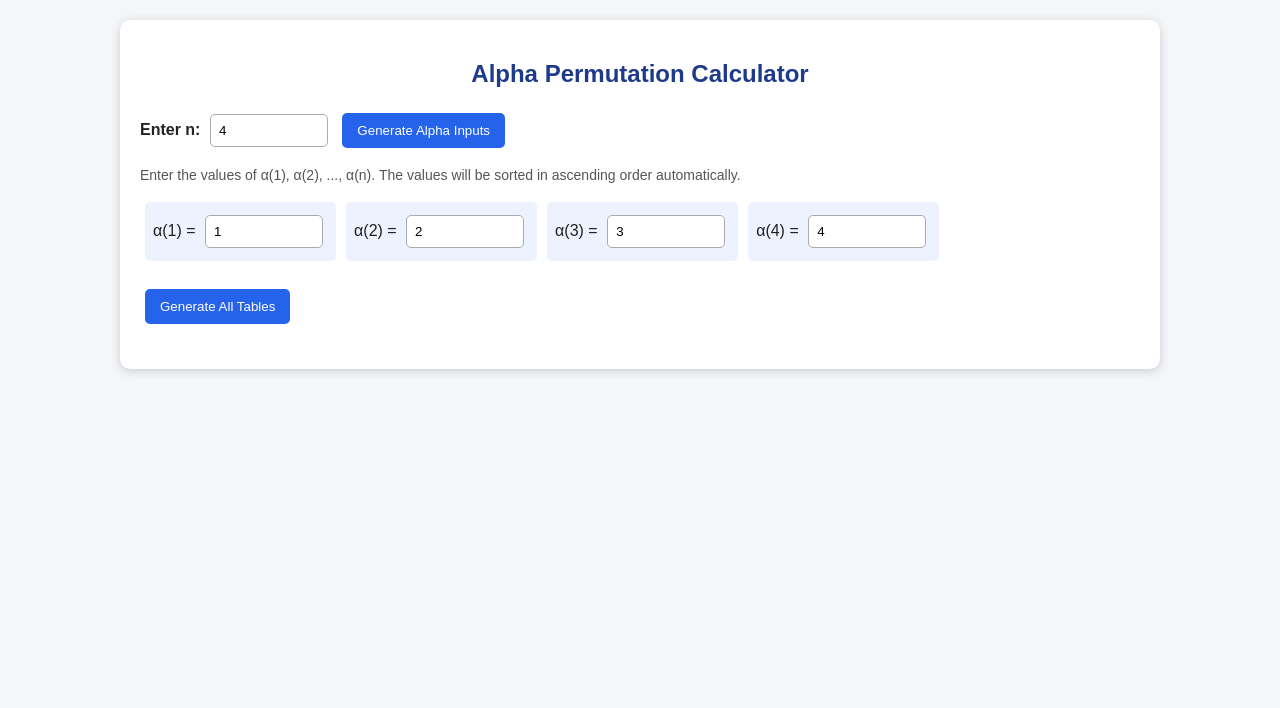
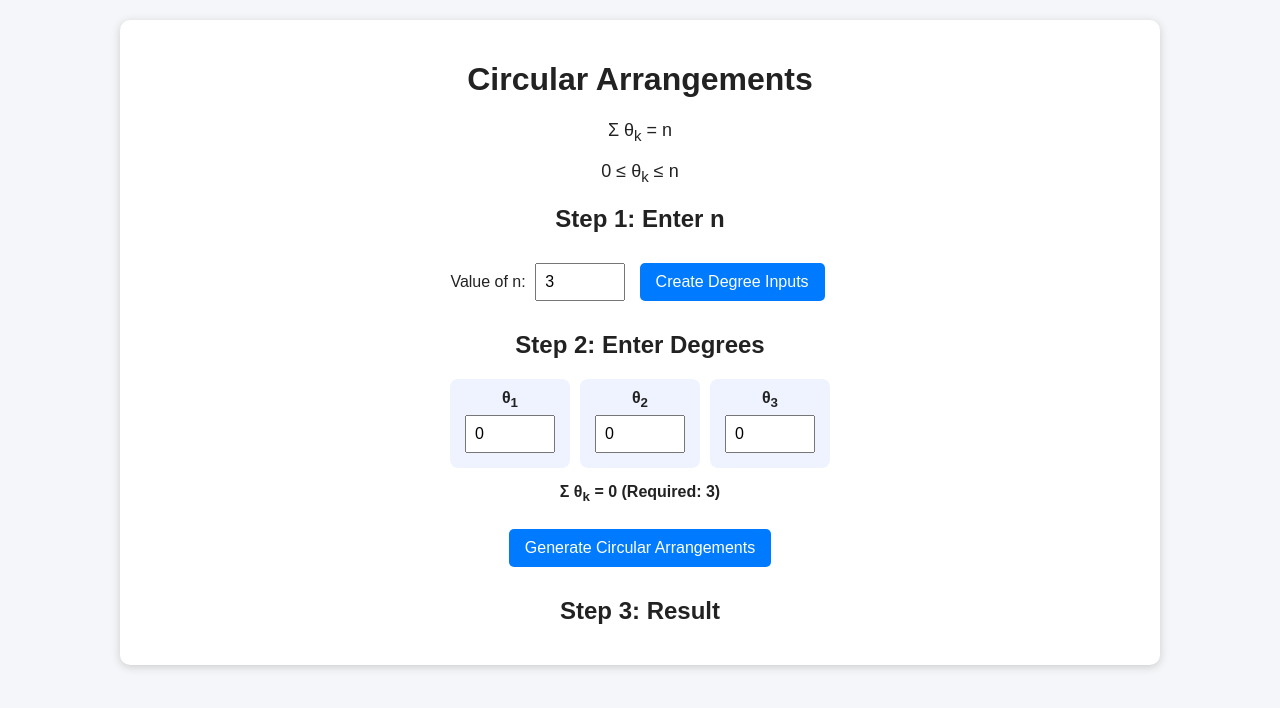
Before and after one commit to Das-Anurag/r, a plain HTML site: page index.html in a window 1280 px wide. Drawn offline with Linux system fonts and the light colour scheme.

Commit message:
Update index.htmla

```diff
--- a/index.html
+++ b/index.html
@@ -4,7 +4,8 @@
 <head>
 <meta charset="UTF-8">
 <meta name="viewport" content="width=device-width, initial-scale=1.0">
-<title>Alpha Permutation Calculator</title>
+
+<title>Circular Arrangements</title>
 
 <style>
     body {
@@ -14,97 +15,98 @@
         color: #222;
     }
 
+    h1, h2 {
+        text-align: center;
+    }
+
     .container {
         max-width: 1000px;
         margin: auto;
         background: white;
         padding: 20px;
         border-radius: 10px;
-        box-shadow: 0 2px 10px #ccc;
-    }
-
-    h2 {
-        text-align: center;
-        color: #1e3a8a;
+        box-shadow: 0 2px 8px #ccc;
     }
 
     input {
+        width: 70px;
         padding: 8px;
         margin: 5px;
-        width: 100px;
-        border: 1px solid #aaa;
-        border-radius: 5px;
+        font-size: 16px;
     }
 
     button {
-        padding: 10px 15px;
-        margin: 5px;
-        background: #2563eb;
-        color: white;
+        padding: 10px 16px;
+        margin: 10px 5px;
+        font-size: 16px;
+        cursor: pointer;
         border: none;
         border-radius: 5px;
-        cursor: pointer;
+        background: #007bff;
+        color: white;
     }
 
     button:hover {
-        background: #1d4ed8;
+        background: #0056b3;
     }
 
-    .alpha-input {
-        display: inline-block;
-        margin: 5px;
-        padding: 8px;
-        background: #eef2ff;
-        border-radius: 5px;
+    .degree-inputs {
+        display: flex;
+        flex-wrap: wrap;
+        justify-content: center;
+        gap: 10px;
+        margin: 15px 0;
     }
 
-    .result {
+    .degree-box {
+        text-align: center;
+        padding: 10px;
+        background: #eef3ff;
+        border-radius: 8px;
+    }
+
+    .degree-box label {
+        display: block;
+        font-weight: bold;
+    }
+
+    .message {
+        text-align: center;
+        font-weight: bold;
+        margin: 15px;
+    }
+
+    .table-container {
+        overflow-x: auto;
         margin-top: 20px;
-        overflow-x: auto;
     }
 
     table {
+        border-collapse: collapse;
         width: 100%;
-        border-collapse: collapse;
-        margin-top: 10px;
-        min-width: 600px;
+        min-width: 500px;
     }
 
     th, td {
-        border: 1px solid #ccc;
+        border: 1px solid #888;
         padding: 10px;
         text-align: center;
+        white-space: nowrap;
     }
 
     th {
-        background: #dbeafe;
+        background: #007bff;
+        color: white;
     }
 
-    .expression {
-        text-align: left;
-        word-break: break-word;
+    tr:nth-child(even) {
+        background: #f2f2f2;
     }
 
-    .note {
-        color: #555;
-        font-size: 14px;
-    }
-
-    .sum-box {
-        margin-top: 25px;
-        padding: 15px;
-        background: #eef2ff;
-        border-radius: 8px;
-        overflow-wrap: anywhere;
-    }
-
-    .sum-box h3 {
-        color: #1e3a8a;
-    }
-
-    .table-title {
-        color: #1e3a8a;
-        margin-top: 25px;
+    .formula {
+        text-align: center;
+        font-size: 18px;
+        margin: 15px;
     }
 </style>
 </head>
@@ -113,417 +115,304 @@
 
 <div class="container">
 
-<h2>Alpha Permutation Calculator</h2>
+    <h1>Circular Arrangements</h1>
 
-<label><b>Enter n:</b></label>
-<input type="number" id="n" min="1" max="9" value="4">
+    <div class="formula">
+        <p>Σ θ<sub>k</sub> = n</p>
+        <p>0 ≤ θ<sub>k</sub> ≤ n</p>
+    </div>
 
-<button onclick="generateInputs()">Generate Alpha Inputs</button>
+    <h2>Step 1: Enter n</h2>
 
-<p class="note">
-Enter the values of α(1), α(2), ..., α(n).
-The values will be sorted in ascending order automatically.
-</p>
+    <div style="text-align:center;">
+        <label for="nValue">Value of n:</label>
+        <input type="number" id="nValue" min="1" max="9" value="3">
 
-<div id="alphaInputs"></div>
+        <button onclick="createDegreeInputs()">
+            Create Degree Inputs
+        </button>
+    </div>
 
-<br>
+    <h2>Step 2: Enter Degrees</h2>
 
-<button onclick="calculate()">Generate All Tables</button>
+    <div id="degreeInputs" class="degree-inputs"></div>
 
-<div class="result" id="results"></div>
+    <div class="message" id="degreeSum"></div>
+
+    <div style="text-align:center;">
+        <button onclick="generateArrangements()">
+            Generate Circular Arrangements
+        </button>
+    </div>
+
+    <h2>Step 3: Result</h2>
+
+    <div class="message" id="resultMessage"></div>
+
+    <div class="table-container">
+        <table id="resultTable">
+            <thead></thead>
+            <tbody></tbody>
+        </table>
+    </div>
 
 </div>
 
 <script>
 
-function generateInputs() {
-    const n = parseInt(document.getElementById("n").value);
-    const container = document.getElementById("alphaInputs");
+let n = 3;
 
-    container.innerHTML = "";
-    document.getElementById("results").innerHTML = "";
+// Create inputs for θ1, θ2, ..., θn
+function createDegreeInputs() {
+
+    n = Number(document.getElementById("nValue").value);
 
     if (!Number.isInteger(n) || n < 1 || n > 9) {
-        alert("Please enter n between 1 and 9.");
+        alert("Please enter an integer n between 1 and 9.");
         return;
     }
 
-    for (let c = 1; c <= n; c++) {
-        const div = document.createElement("div");
-        div.className = "alpha-input";
+    const container = document.getElementById("degreeInputs");
 
-        div.innerHTML = `
-            <label>α(${c}) = </label>
-            <input type="number" step="any" id="alpha${c}" value="${c}">
-        `;
+    container.innerHTML = "";
 
-        container.appendChild(div);
+    for (let k = 1; k <= n; k++) {
+
+        const box = document.createElement("div");
+        box.className = "degree-box";
+
+        const label = document.createElement("label");
+
+        label.innerHTML = "θ<sub>" + k + "</sub>";
+
+        const input = document.createElement("input");
+
+        input.type = "number";
+        input.min = "0";
+        input.max = n;
+        input.value = "0";
+        input.id = "theta" + k;
+
+        input.addEventListener("input", updateDegreeSum);
+
+        box.appendChild(label);
+        box.appendChild(input);
+
+        container.appendChild(box);
     }
+
+    updateDegreeSum();
+
+    document.getElementById("resultMessage").innerHTML = "";
+
+    document.querySelector("#resultTable thead").innerHTML = "";
+    document.querySelector("#resultTable tbody").innerHTML = "";
 }
 
 
-// Factorial function
-function factorial(n) {
-    let result = 1;
+// Calculate the sum of degrees
+function updateDegreeSum() {
 
-    for (let i = 2; i <= n; i++) {
-        result *= i;
+    let sum = 0;
+
+    for (let k = 1; k <= n; k++) {
+
+        const input = document.getElementById("theta" + k);
+
+        if (input) {
+            sum += Number(input.value);
+        }
     }
 
-    return result;
+    document.getElementById("degreeSum").innerHTML =
+        "Σ θ<sub>k</sub> = " + sum + " (Required: " + n + ")";
 }
 
 
-// Generate all permutations of an array
-function generatePermutations(arr) {
-    let permutations = [];
+// Compare two arrangements lexicographically
+function compareArrays(a, b) {
 
-    function permute(current, remaining) {
-        if (remaining.length === 0) {
-            permutations.push([...current]);
-            return;
+    for (let i = 0; i < a.length; i++) {
+
+        if (a[i] < b[i]) return -1;
+
+        if (a[i] > b[i]) return 1;
+    }
+
+    return 0;
+}
+
+
+// Check whether an arrangement is the smallest
+// among all its rotations
+function isCanonical(arr) {
+
+    const len = arr.length;
+
+    for (let shift = 1; shift < len; shift++) {
+
+        const rotated = [];
+
+        for (let i = 0; i < len; i++) {
+
+            rotated.push(arr[(i + shift) % len]);
         }
 
-        for (let i = 0; i < remaining.length; i++) {
-            let next = remaining[i];
-
-            let newRemaining = remaining.filter((_, index) => index !== i);
-
-            permute([...current, next], newRemaining);
+        if (compareArrays(rotated, arr) < 0) {
+            return false;
         }
     }
 
-    permute([], arr);
-
-    return permutations;
+    return true;
 }
 
 
-// Calculate
+// Generate all distinct circular arrangements
+function generateArrangements() {
 
-function calculate() {
-
-    const n = parseInt(document.getElementById("n").value);
+    n = Number(document.getElementById("nValue").value);
 
     if (!Number.isInteger(n) || n < 1 || n > 9) {
-        alert("Please enter n between 1 and 9.");
+        alert("Please enter an integer n between 1 and 9.");
         return;
     }
 
-    let alpha = [];
+    const degrees = [];
 
-    for (let c = 1; c <= n; c++) {
+    let sum = 0;
 
-        const input = document.getElementById("alpha" + c);
+    for (let k = 1; k <= n; k++) {
 
-        if (!input || input.value === "") {
-            alert("Please enter all alpha values.");
+        const input = document.getElementById("theta" + k);
+
+        if (!input) {
+            alert("Please create the degree inputs first.");
             return;
         }
 
         const value = Number(input.value);
 
-        if (!Number.isFinite(value)) {
-            alert("Invalid alpha value.");
+        if (!Number.isInteger(value) || value < 0 || value > n) {
+
+            alert("Each degree must be a whole number between 0 and n.");
             return;
         }
 
-        alpha.push(value);
+        degrees.push(value);
+
+        sum += value;
     }
 
-    // Sort alpha values in ascending order
-    alpha.sort((a, b) => a - b);
+    if (sum !== n) {
 
+        alert("The sum of all degrees must be equal to n.");
 
-    // Generate permutations
-    function generatePermutations(arr) {
+        return;
+    }
 
-        let permutations = [];
+    const arrangements = [];
 
-        function permute(current, remaining) {
+    const current = [];
 
-            if (remaining.length === 0) {
-                permutations.push([...current]);
-                return;
+    // Recursive generation of multiset permutations
+    function generate(position) {
+
+        if (position === n) {
+
+            if (isCanonical(current)) {
+
+                arrangements.push([...current]);
             }
 
-            for (let i = 0; i < remaining.length; i++) {
+            return;
+        }
 
-                let next = remaining[i];
+        for (let k = 0; k < n; k++) {
 
-                let newRemaining =
-                    remaining.filter((_, index) => index !== i);
+            if (degrees[k] > 0) {
 
-                permute([...current, next], newRemaining);
+                degrees[k]--;
+
+                current.push(k + 1);
+
+                generate(position + 1);
+
+                current.pop();
+
+                degrees[k]++;
             }
         }
-
-        permute([], arr);
-
-        return permutations;
     }
 
+    generate(0);
 
-    // Generate cyclic arrangements
-    let arrangements = [];
-
-    if (n === 1) {
-
-        arrangements = [[0]];
-
-    } else {
-
-        let remainingDigits = [];
-
-        for (let digit = 3; digit <= n; digit++) {
-            remainingDigits.push(digit);
-        }
-
-        let tailPermutations =
-            generatePermutations(remainingDigits);
-
-        if (n === 2) {
-            tailPermutations = [[]];
-        }
-
-        tailPermutations.forEach(tail => {
-
-            let cyclicSequence = [2, ...tail];
-
-            for (let shift = 0; shift < n - 1; shift++) {
-
-                let rotated = cyclicSequence.slice(shift)
-                    .concat(cyclicSequence.slice(0, shift));
-
-                let permutation = [1, ...rotated];
-
-                arrangements.push(
-                    permutation.map(x => x - 1)
-                );
-            }
-
-        });
-
-    }
-
-
-    // Create exactly n tables.
-    // Table 1 -> remainder 0
-    // Table 2 -> remainder 1
-    // ...
-    // Table n -> remainder n-1
-
-    let tables = Array.from({ length: n }, () => []);
-
-
-    // Initialize complex summation
-    let realSum = 0;
-    let imaginarySum = 0;
-
-
-    // Calculate A(r) and group by remainder
-    arrangements.forEach((p, index) => {
-
-        let expression = [];
-        let sum = 0;
-
-        for (let c = 0; c < n; c++) {
-
-            let coefficient = c + 1;
-            let value = alpha[p[c]];
-
-            sum += coefficient * value;
-
-            if (coefficient === 1) {
-
-                expression.push(`α(${p[c] + 1})`);
-
-            } else {
-
-                expression.push(
-                    `${coefficient}α(${p[c] + 1})`
-                );
-
-            }
-        }
-
-
-        // Calculate non-negative remainder
-        let remainder = ((sum % n) + n) % n;
-
-
-        // Group the row into the appropriate table
-        let tableIndex = remainder;
-
-        tables[tableIndex].push({
-
-            number: index + 1,
-
-            permutation: p.map(x => x + 1).join(""),
-
-            expression: expression.join(" + "),
-
-            calculatedValue: sum,
-
-            remainder: remainder
-
-        });
-
-
-        // Calculate exponential
-        let angle = (2 * Math.PI * remainder) / n;
-
-        realSum += Math.cos(angle);
-
-        imaginarySum += Math.sin(angle);
-
-    });
-
-
-    // Display tables
-    let html = `
-
-        <h3>Total Tables: ${n}</h3>
-
-        <h3>Total Data Rows: ${arrangements.length}</h3>
-
-        <p>
-        <b>Sorted Alpha Values:</b>
-        ${alpha.map((v, i) =>
-            `α(${i + 1}) = ${v}`
-        ).join(", ")}
-        </p>
-
-    `;
-
-
-    tables.forEach((table, tableIndex) => {
-
-        html += `
-
-            <h3 class="table-title">
-                Table ${tableIndex + 1}
-                (Remainder = ${tableIndex})
-            </h3>
-
-            <table>
-
-                <thead>
-                    <tr>
-                        <th>No.</th>
-                        <th>Permutation</th>
-                        <th>Expression</th>
-                        <th>Calculated Value A(r)</th>
-                        <th>Remainder A(r) ÷ n</th>
-                    </tr>
-                </thead>
-
-                <tbody>
-
-        `;
-
-
-        table.forEach(row => {
-
-            html += `
-
-                <tr>
-
-                    <td>A(${row.number})</td>
-
-                    <td>${row.permutation}</td>
-
-                    <td class="expression">
-                        ${row.expression}
-                    </td>
-
-                    <td>${row.calculatedValue}</td>
-
-                    <td>${row.remainder}</td>
-
-                </tr>
-
-            `;
-
-        });
-
-
-        html += `
-
-                </tbody>
-
-            </table>
-
-        `;
-
-    });
-
-
-    // Remove tiny floating-point errors
-    function cleanNumber(value) {
-
-        if (Math.abs(value) < 1e-10) {
-            return 0;
-        }
-
-        return Number(value.toFixed(10));
-
-    }
-
-
-    realSum = cleanNumber(realSum);
-
-    imaginarySum = cleanNumber(imaginarySum);
-
-
-    // Display final complex summation
-    html += `
-
-        <div class="sum-box">
-
-            <h3>Final Complex Summation</h3>
-
-            <p>
-
-            <b>
-            S<sub>n</sub> =
-            Σ<sub>r=1</sub><sup>(n−1)!</sup>
-            e<sup>
-            i2π remainder(A(r) ÷ n)/n
-            </sup>
-            </b>
-
-            </p>
-
-            <p>
-            <b>Rectangular Form:</b>
-            </p>
-
-            <p>
-
-            S<sub>n</sub> =
-
-            ${realSum}
-
-            ${imaginarySum >= 0 ? "+" : "-"}
-
-            ${Math.abs(imaginarySum)}i
-
-            </p>
-
-        </div>
-
-    `;
-
-
-    document.getElementById("results").innerHTML = html;
+    displayTable(arrangements);
 
 }
 
 
-// Generate default inputs for n = 4
-generateInputs();
+// Display the arrangements in a table
+function displayTable(arrangements) {
+
+    const tableHead = document.querySelector("#resultTable thead");
+
+    const tableBody = document.querySelector("#resultTable tbody");
+
+    tableHead.innerHTML = "";
+
+    tableBody.innerHTML = "";
+
+    // Table heading
+    const headerRow = document.createElement("tr");
+
+    const serialHeader = document.createElement("th");
+
+    serialHeader.textContent = "No.";
+
+    headerRow.appendChild(serialHeader);
+
+    for (let k = 1; k <= n; k++) {
+
+        const th = document.createElement("th");
+
+        th.innerHTML = "α<sub>c</sub>";
+
+        headerRow.appendChild(th);
+    }
+
+    tableHead.appendChild(headerRow);
+
+    // Table data
+    arrangements.forEach((arr, index) => {
+
+        const row = document.createElement("tr");
+
+        const serialCell = document.createElement("td");
+
+        serialCell.textContent = index + 1;
+
+        row.appendChild(serialCell);
+
+        arr.forEach(value => {
+
+            const cell = document.createElement("td");
+
+            cell.innerHTML = "α<sub>" + value + "</sub>";
+
+            row.appendChild(cell);
+        });
+
+        tableBody.appendChild(row);
+    });
+
+    document.getElementById("resultMessage").innerHTML =
+        "Total distinct circular arrangements = " +
+        arrangements.length;
+}
+
+
+// Initialize with n = 3
+createDegreeInputs();
 
 </script>
 
```
